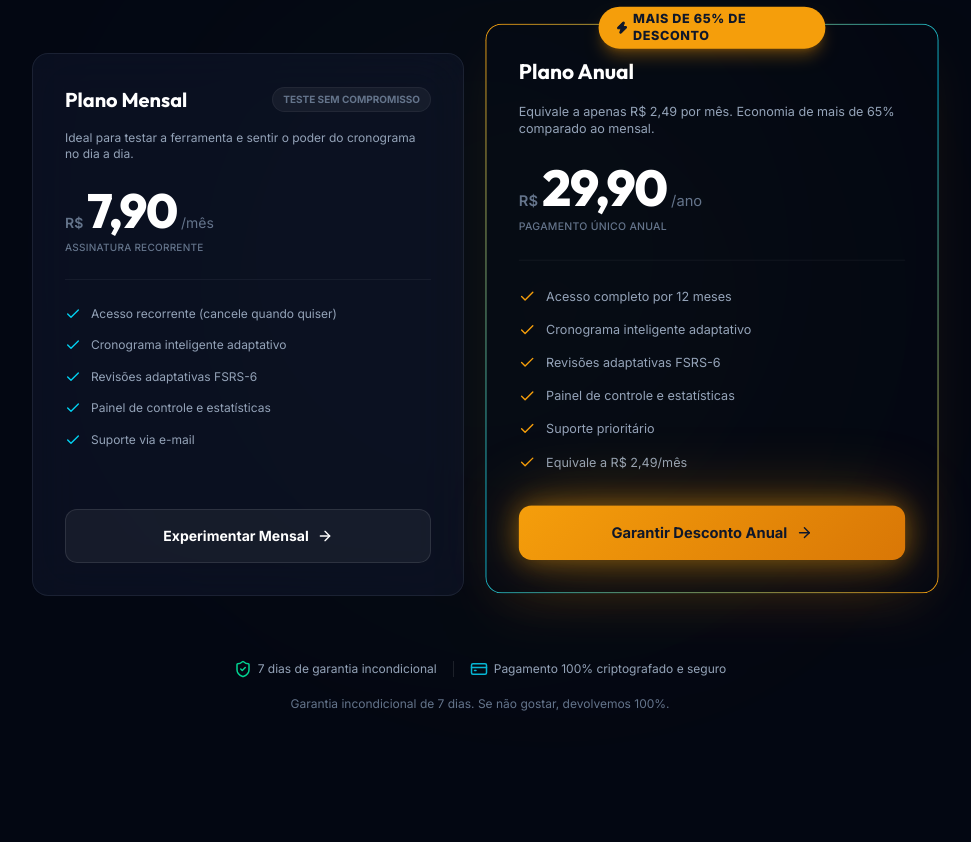
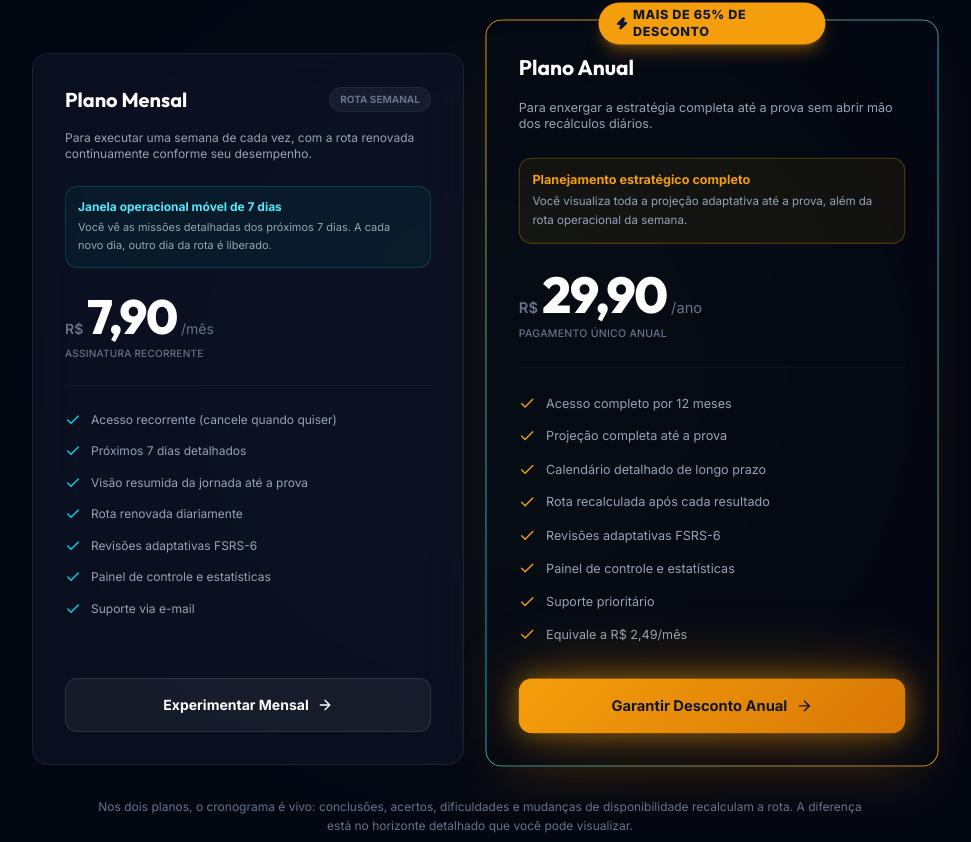
Before and after one commit to leiteneto17-cmd/site-protocolo45, a Next.js app: page / in a window 1280 px wide. Shown: the part 4238-5080 px from the top of the page, without its empty margins (160-1131 px from the left). Built offline with nearby package versions, Linux system fonts and the light colour scheme.

Commit message:
alteracao no plano mensal e entrega de servico

```diff
--- a/src/components/FaqSection.tsx
+++ b/src/components/FaqSection.tsx
@@ -10,6 +10,11 @@ import {
 } from "@/components/ui/accordion";
 
 const faqs = [
+  {
+    question: "Qual é a diferença entre o plano mensal e o anual?",
+    answer:
+      "No Mensal, você executa uma janela operacional móvel: os próximos 7 dias aparecem detalhados e a rota libera um novo dia diariamente, sempre recalculada pelos seus resultados. No Anual, além da rota semanal, você visualiza a projeção estratégica completa até a prova. Os dois planos incluem o Motor P45, revisões FSRS e recálculo adaptativo; o que muda é o horizonte detalhado de visualização.",
+  },
   {
     question: "Como funciona o algoritmo de revisão FSRS?",
     answer:
--- a/src/components/PricingSection.tsx
+++ b/src/components/PricingSection.tsx
@@ -18,14 +18,18 @@ const plans = [
     price: "7,90",
     period: "/mês",
     type: "Assinatura recorrente",
-    description: "Ideal para testar a ferramenta e sentir o poder do cronograma no dia a dia.",
-    badge: "Teste sem compromisso",
+    description: "Para executar uma semana de cada vez, com a rota renovada continuamente conforme seu desempenho.",
+    visibility: "Janela operacional móvel de 7 dias",
+    visibilityNote: "Você vê as missões detalhadas dos próximos 7 dias. A cada novo dia, outro dia da rota é liberado.",
+    badge: "Rota semanal",
     icon: Calendar,
     highlight: false,
     checkoutUrl: CHECKOUT_URLS.mensal,
     details: [
       "Acesso recorrente (cancele quando quiser)",
-      "Cronograma inteligente adaptativo",
+      "Próximos 7 dias detalhados",
+      "Visão resumida da jornada até a prova",
+      "Rota renovada diariamente",
       "Revisões adaptativas FSRS-6",
       "Painel de controle e estatísticas",
       "Suporte via e-mail",
@@ -37,14 +41,18 @@ const plans = [
     price: "29,90",
     period: "/ano",
     type: "Pagamento único anual",
-    description: "Equivale a apenas R$ 2,49 por mês. Economia de mais de 65% comparado ao mensal.",
+    description: "Para enxergar a estratégia completa até a prova sem abrir mão dos recálculos diários.",
+    visibility: "Planejamento estratégico completo",
+    visibilityNote: "Você visualiza toda a projeção adaptativa até a prova, além da rota operacional da semana.",
     badge: "Mais de 65% de desconto",
     icon: Zap,
     highlight: true,
     checkoutUrl: CHECKOUT_URLS.anual,
     details: [
       "Acesso completo por 12 meses",
-      "Cronograma inteligente adaptativo",
+      "Projeção completa até a prova",
+      "Calendário detalhado de longo prazo",
+      "Rota recalculada após cada resultado",
       "Revisões adaptativas FSRS-6",
       "Painel de controle e estatísticas",
       "Suporte prioritário",
@@ -135,6 +143,21 @@ export default function PricingSection() {
                       {plan.description}
                     </p>
 
+                    <div className={`mb-6 rounded-xl border p-3 ${
+                      plan.highlight
+                        ? "border-amber-400/25 bg-amber-400/[0.06]"
+                        : "border-cyan-400/20 bg-cyan-400/[0.05]"
+                    }`}>
+                      <div className={`text-xs font-bold ${
+                        plan.highlight ? "text-[var(--amber)]" : "text-cyan-300"
+                      }`}>
+                        {plan.visibility}
+                      </div>
+                      <p className="mt-1 text-[11px] leading-relaxed text-[var(--text-secondary)]">
+                        {plan.visibilityNote}
+                      </p>
+                    </div>
+
                     {/* Price display */}
                     <div className="mb-6 flex flex-col">
                       <div className="flex items-baseline gap-1">
@@ -192,6 +215,12 @@ export default function PricingSection() {
           })}
         </div>
 
+        <p className="mx-auto mt-8 max-w-3xl text-center text-xs leading-relaxed text-[var(--text-muted)]">
+          Nos dois planos, o cronograma é vivo: conclusões, acertos, dificuldades
+          e mudanças de disponibilidade recalculam a rota. A diferença está no
+          horizonte detalhado que você pode visualizar.
+        </p>
+
         {/* Guarantee and Secure badge */}
         <div className="mt-16 flex flex-col items-center gap-4 max-w-lg mx-auto">
           <div className="flex flex-col sm:flex-row items-center gap-4 text-center">
```
